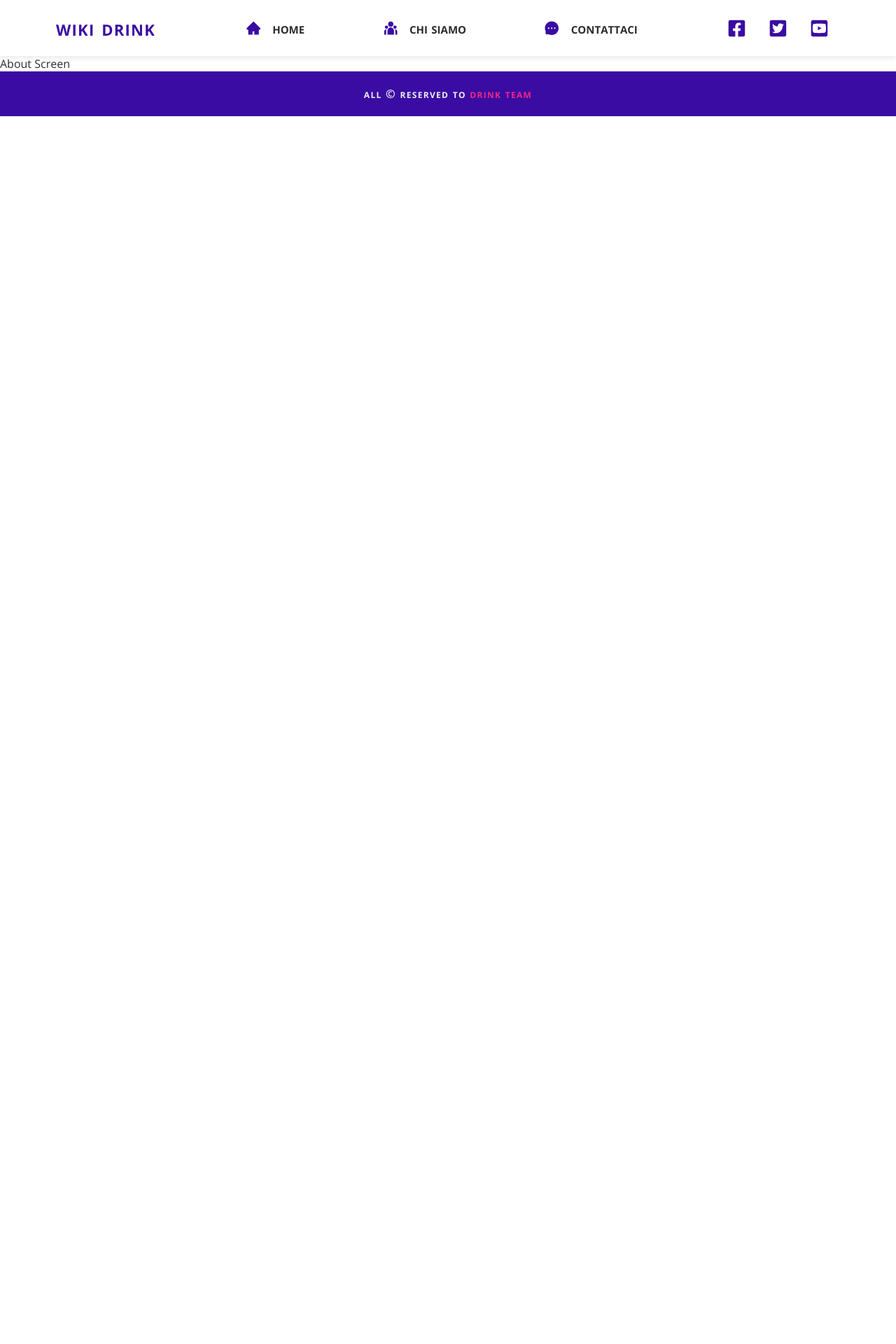
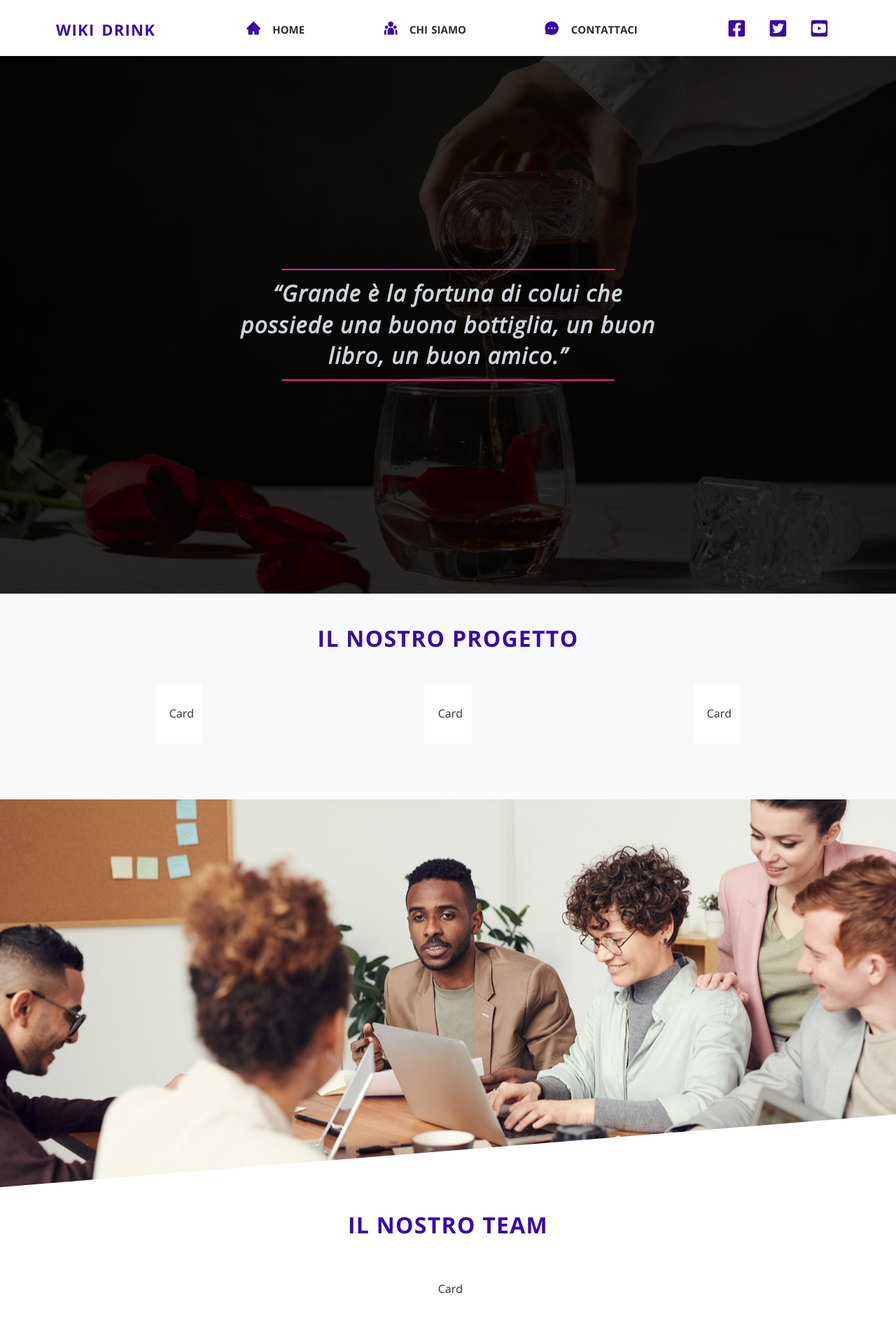
Before and after one commit to matteopelusi7/react-wiki-drink, a React (Create React App) app: page /about in a window 1280 px wide. Shown: the top 1920 px of the page at 70% size. Before the commit the page ends 800 px from the top, so only its background shows below. Built offline with nearby package versions, Linux system fonts and the light colour scheme.

Commit message:
add hero and about screen

```diff
--- a/src/components/Hero.js
+++ b/src/components/Hero.js
@@ -1,10 +1,23 @@
 import React from "react";
 import backImage from "../assets/image/home-hero.jpg";
 
-const Hero = () => {
+const Hero = ({children, img, disableOverlay}) => {
+
+  const image = img ? img : backImage
+
   return(
-    <div>
-        Hero
+    <div
+      className="hero-img-container"
+      style={{
+        background: `url(${image})`,
+        backgroundPosition: 'center',
+        backgroundRepeat: 'no-repeat',
+        backgroundSize: 'cover'
+      }}
+    >
+      <div className={`${!disableOverlay ? 'hero-overlay' : ''}`}>
+        <div className="container hero-container">{children}</div>
+      </div>
     </div>
   );
 };
--- a/src/screen/AboutScreen.js
+++ b/src/screen/AboutScreen.js
@@ -7,7 +7,50 @@ import teamImg from "../assets/image/team-img.jpg";
 const AboutScreen = () => {
   return(
     <>
-        About Screen
+      <Hero img={image}>
+        <section className="about-hero">
+          <div className="about-text">
+            <h3>
+              <div className="topline"></div>
+              <q>
+              Grande è la fortuna di colui che possiede una buona bottiglia, un buon libro, un buon amico.
+              </q>
+            </h3>
+            <div className="underline"></div>
+          </div>
+        </section>
+      </Hero>
+      <section className="about-value">
+        <div className="container about-value-content">
+          <h3 className="brand-secondary-color">IL NOSTRO PROGETTO</h3>
+          <div className="card-section">
+            {valueCards.map((card) => {
+              return(
+                <Card key={card.title} {...card} className={"value-card"} />
+              );
+            })}
+          </div>
+        </div>
+      </section>
+      <section className="about-team">
+        <div
+          className="team-img"
+          style={{
+            background: `url(${teamImg})`,
+            backgroundPosition: 'center',
+            backgroundRepeat: 'no-repeat',
+            backgroundSize: 'cover'
+          }}
+        ></div>
+        <div className="about-team-content container">
+          <h3 className="brand-secondary-color">IL NOSTRO TEAM</h3>
+          {teamCards.map((card) => {
+            return(
+              <Card key={card.title} {...card} className={"value-card"} />
+            );
+          })}
+        </div>
+      </section>
     </>
   );
 };
```
